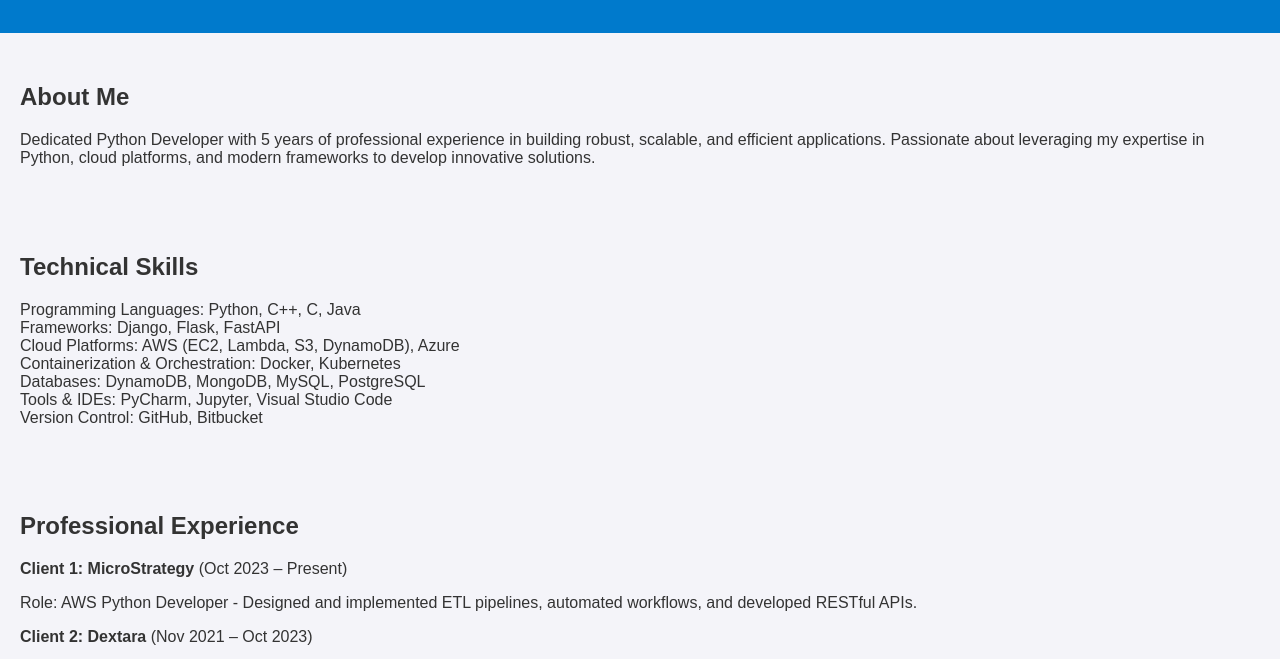
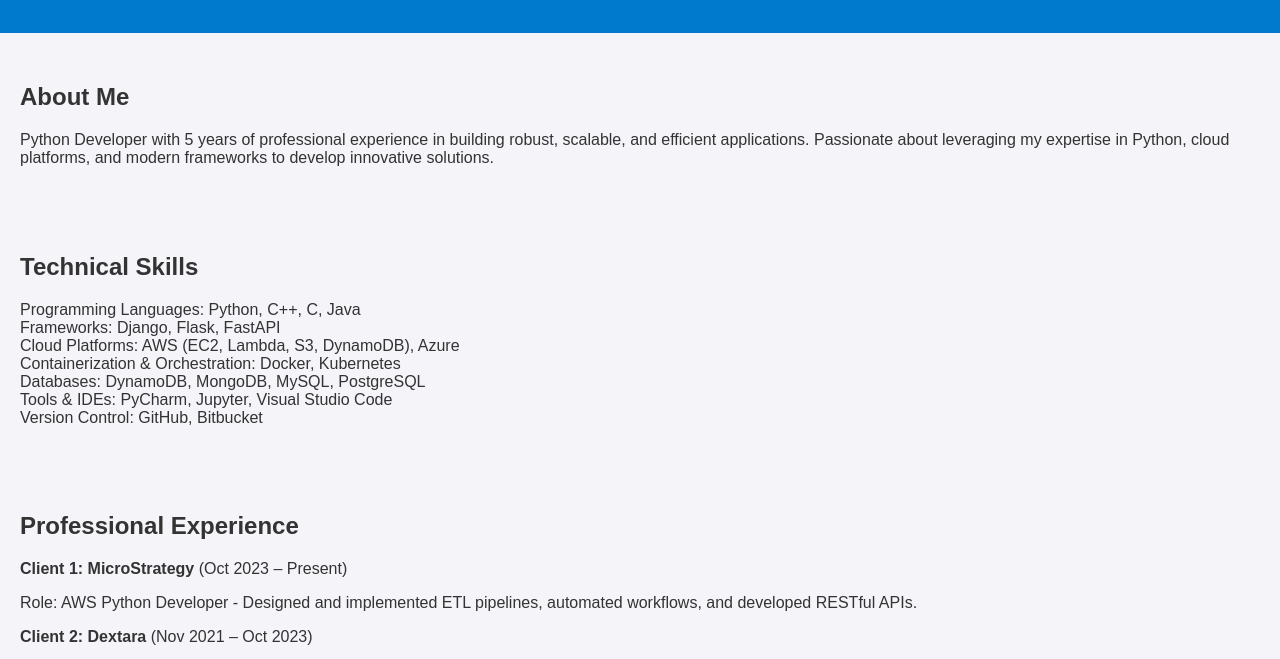
Before and after one commit to pooja-1810/portfolio, a plain HTML site: page index.html in a window 1280 px wide. Shown: the part 121-780 px from the top of the page. Drawn offline with Linux system fonts and the light colour scheme.

Commit message:
Update index.html

```diff
--- a/index.html
+++ b/index.html
@@ -13,7 +13,7 @@
     </header>
     <section id="about">
         <h2>About Me</h2>
-        <p>Dedicated Python Developer with 5 years of professional experience in building robust, scalable, and efficient applications. Passionate about leveraging my expertise in Python, cloud platforms, and modern frameworks to develop innovative solutions.</p>
+        <p>Python Developer with 5 years of professional experience in building robust, scalable, and efficient applications. Passionate about leveraging my expertise in Python, cloud platforms, and modern frameworks to develop innovative solutions.</p>
     </section>
     <section id="skills">
         <h2>Technical Skills</h2>
```
